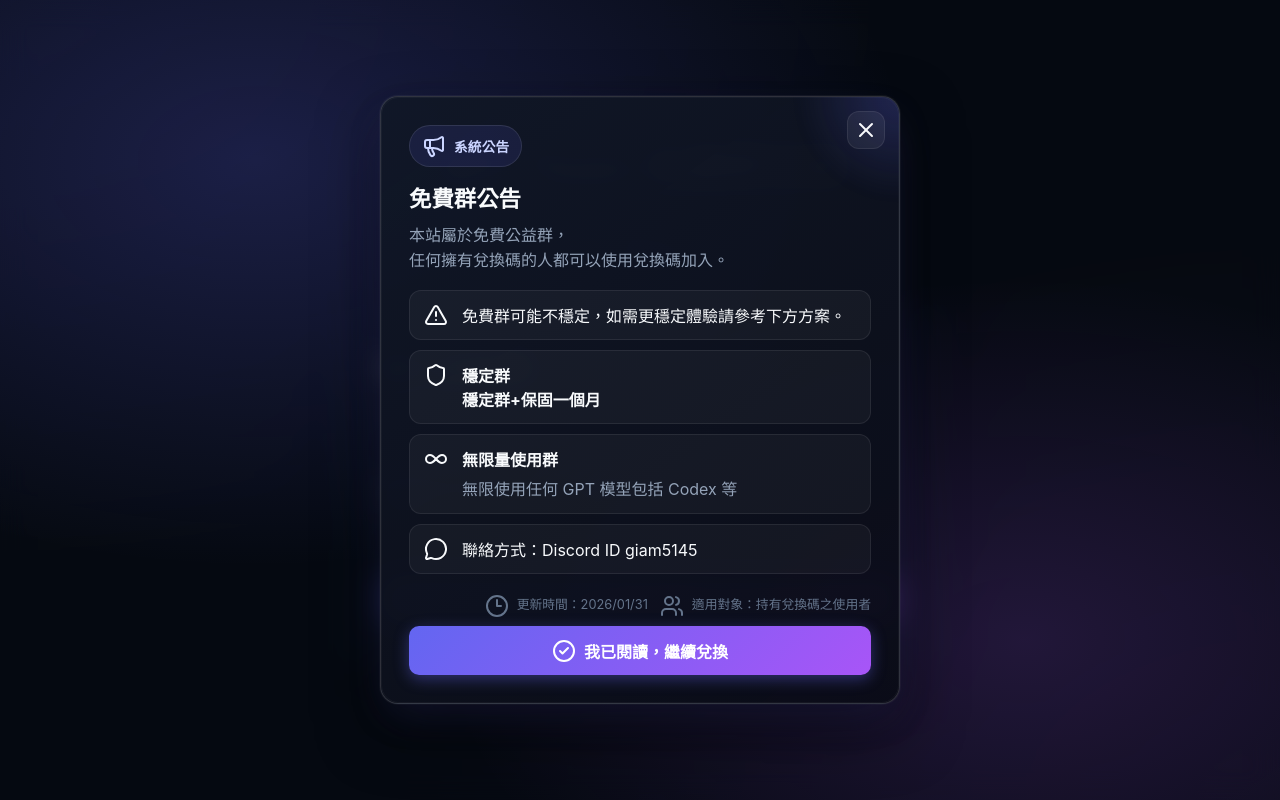
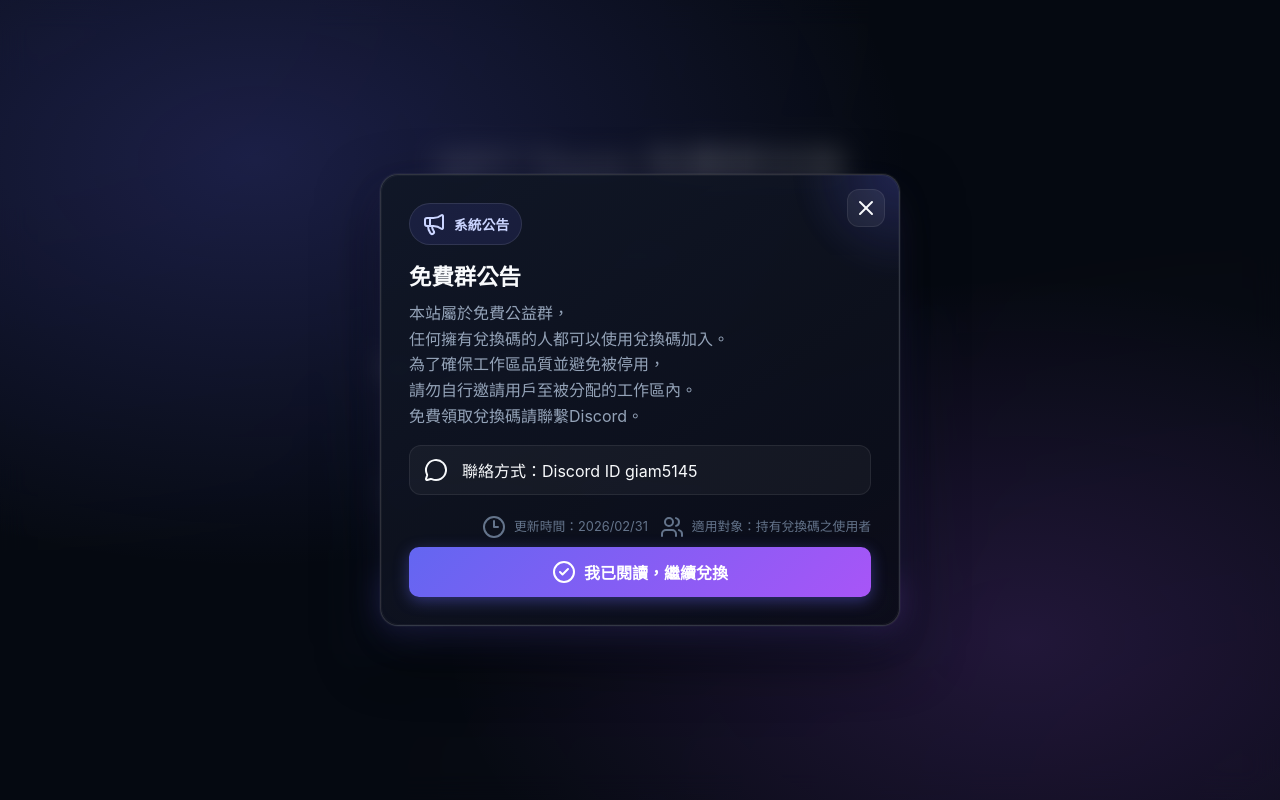
Before and after one commit to JneJne829/team-manage-ZH_TW, a FastAPI app: page / in a window 1280 px wide. Run offline with FastAPI, Linux system fonts and the light colour scheme; data that the repository does not hold is empty.

Commit message:
更新前端

```diff
--- a/app/templates/user/redeem.html
+++ b/app/templates/user/redeem.html
@@ -98,45 +98,20 @@
             </div>
             <h3 id="announcementTitle" class="announcement-title">免費群公告</h3>
             <p class="announcement-body">
-                本站屬於免費公益群，<br>任何擁有兌換碼的人都可以使用兌換碼加入。
+                本站屬於免費公益群，<br>
+                任何擁有兌換碼的人都可以使用兌換碼加入。<br>
+                為了確保工作區品質並避免被停用，<br>
+                請勿自行邀請用戶至被分配的工作區內。<br>
+                免費領取兌換碼請聯繫Discord。<br>
             </p>
             <ul class="announcement-list">
-                <li>
-                    <i data-lucide="alert-triangle"></i>
-                    <span>免費群可能不穩定，如需更穩定體驗請參考下方方案。</span>
-                </li>
-                <li class="announcement-plan">
-                    <i data-lucide="shield"></i>
-                    <div>
-                        <div class="plan-header plan-header--dual">
-                        <span class="plan-name">
-                                <span class="plan-line">穩定群</span>
-                                <span class="plan-line">穩定群+保固一個月</span>
-                        </span>
-                        <span class="plan-price">
-                                <span class="price-line"></span>
-                                <span class="price-line"></span>
-                        </span>
-                    </div>
-                    </div>
-                </li>
-                <li class="announcement-plan">
-                    <i data-lucide="infinity"></i>
-                    <div>
-                        <div class="plan-header">
-                            <span class="plan-name">無限量使用群</span>
-                            <span class="plan-price"></span>
-                        </div>
-                        <div class="plan-desc">無限使用任何 GPT 模型包括 Codex 等</div>
-                    </div>
-                </li>
                 <li>
                     <i data-lucide="message-circle"></i>
                     <span>聯絡方式：Discord ID giam5145</span>
                 </li>
             </ul>
             <div class="announcement-meta plain">
-                <span class="meta-line"><i data-lucide="clock-3"></i> 更新時間：2026/01/31</span>
+                <span class="meta-line"><i data-lucide="clock-3"></i> 更新時間：2026/02/31</span>
                 <span class="meta-line"><i data-lucide="users"></i> 適用對象：持有兌換碼之使用者</span>
             </div>
             <div class="announcement-actions">
```
